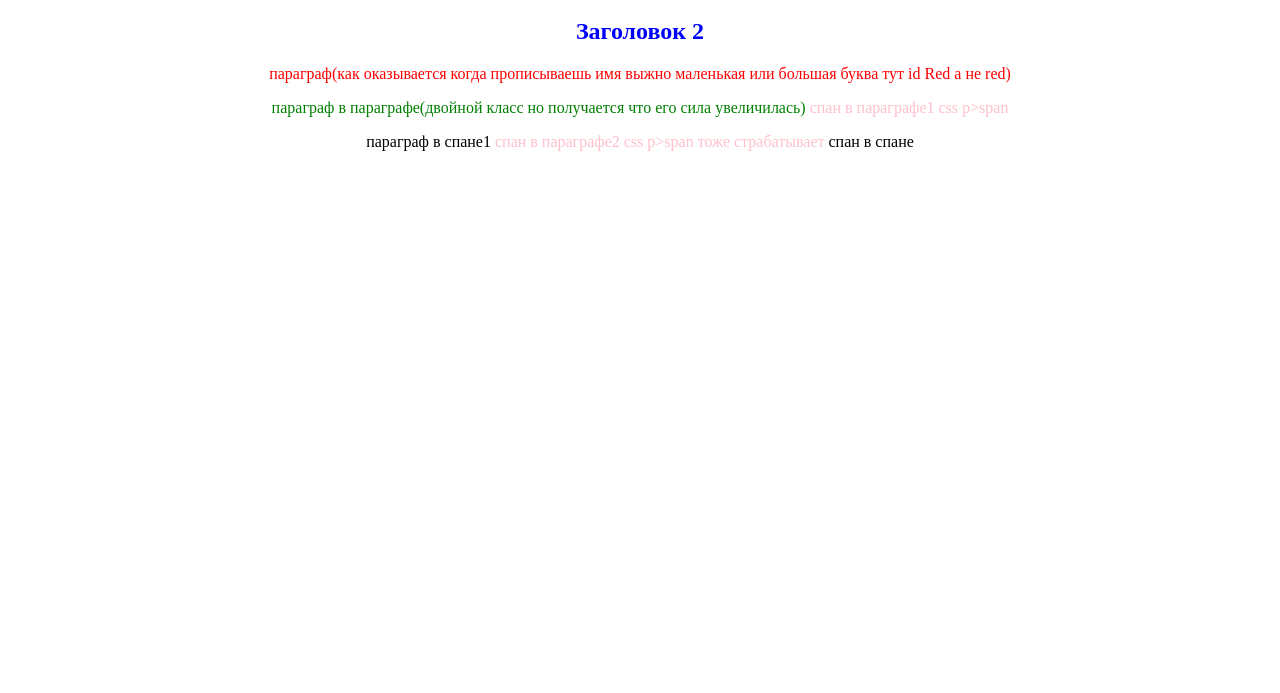
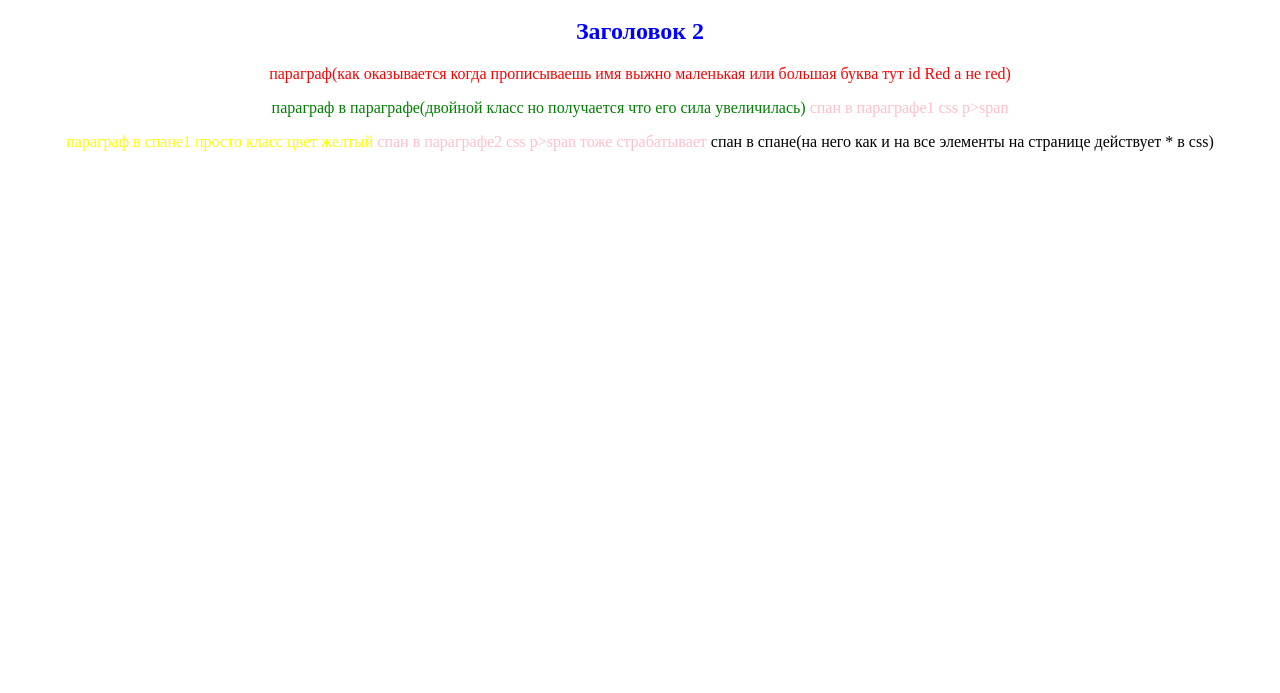
Before and after one commit to ponomarovs87/lesson4, a plain HTML site: page index.html in a window 1280 px wide. Shown: the part 107-800 px from the top of the page. Drawn offline with Linux system fonts and the light colour scheme.

Commit message:
yellow-and-comments-texts

```diff
--- a/index.html
+++ b/index.html
@@ -14,9 +14,9 @@
     <p id="Red">параграф(как оказывается когда прописываешь имя выжно маленькая или большая буква тут id Red а не red)
     <p class="class classgreentext">параграф в параграфе(двойной класс но получается что его сила увеличилась)
         <span>спан в параграфе1 css p>span
-            <p>параграф в спане1
+            <p class="coloryellow">параграф в спане1 просто класс цвет желтый
                 <span>спан в параграфе2 css p>span тоже страбатывает
-                    <span>спан в спане
+                    <span>спан в спане(на него как и на все элементы на странице действует * в сss)
                     </span>
                 </span>
             </p>
```
